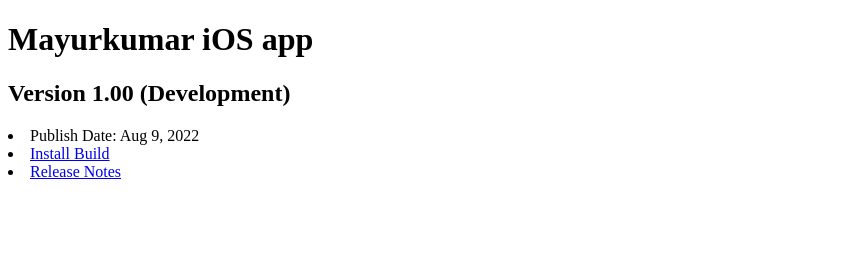
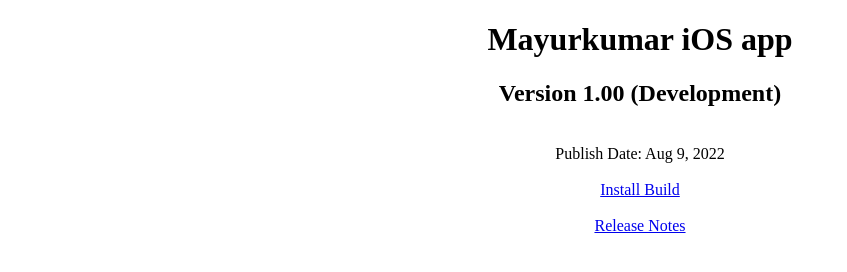
Before and after one commit to mayurkumarchaniyara/mayurkumarchaniyara.github.io, a plain HTML site: page index.html in a window 1280 px wide. Shown: the whole page, without its empty margins (0-847 px from the left). Drawn offline with Linux system fonts and the light colour scheme.

Commit message:
Changes in HTML

```diff
--- a/index.html
+++ b/index.html
@@ -3,18 +3,23 @@
     <head>
       <meta charset="UTF-8">
       <title>Internal Ad hoc Builds</title>
+      <style>
+      h1 {text-align: center;}
+      body {text-align: center;}
+      div {text-align: center;}
+      </style>
     </head>
     <body>
       <h1>Mayurkumar iOS app</h1>
       <h2>Version 1.00 (Development)</h2>
-        <li>
+        <br>
           Publish Date: Aug 9, 2022
-        </li>
-        <li>
+        </br>
+        <br>
           <a href="itms-services://?action=download-manifest&url=https://github.com/mayurkumarchaniyara/mayurkumarchaniyara.github.io/blob/main/manifest.plist">Install Build</a>
-        </li>
-        <li>
+        </br>
+        <br>
           <a href="https://github.com/razeware/emitron-iOS/releases/tag/v1.0.6">Release Notes</a>
-        </li>
+        </br>
     </body>
 </html>
```
